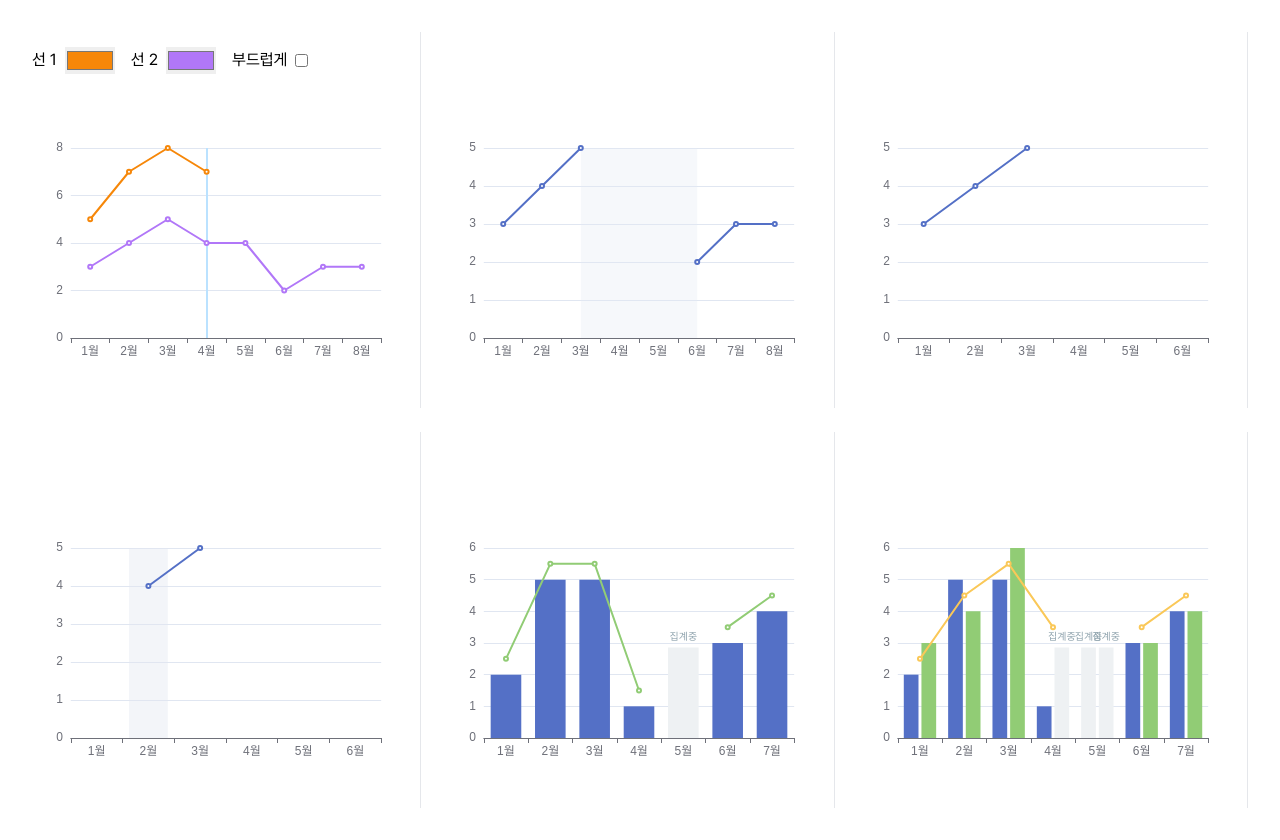
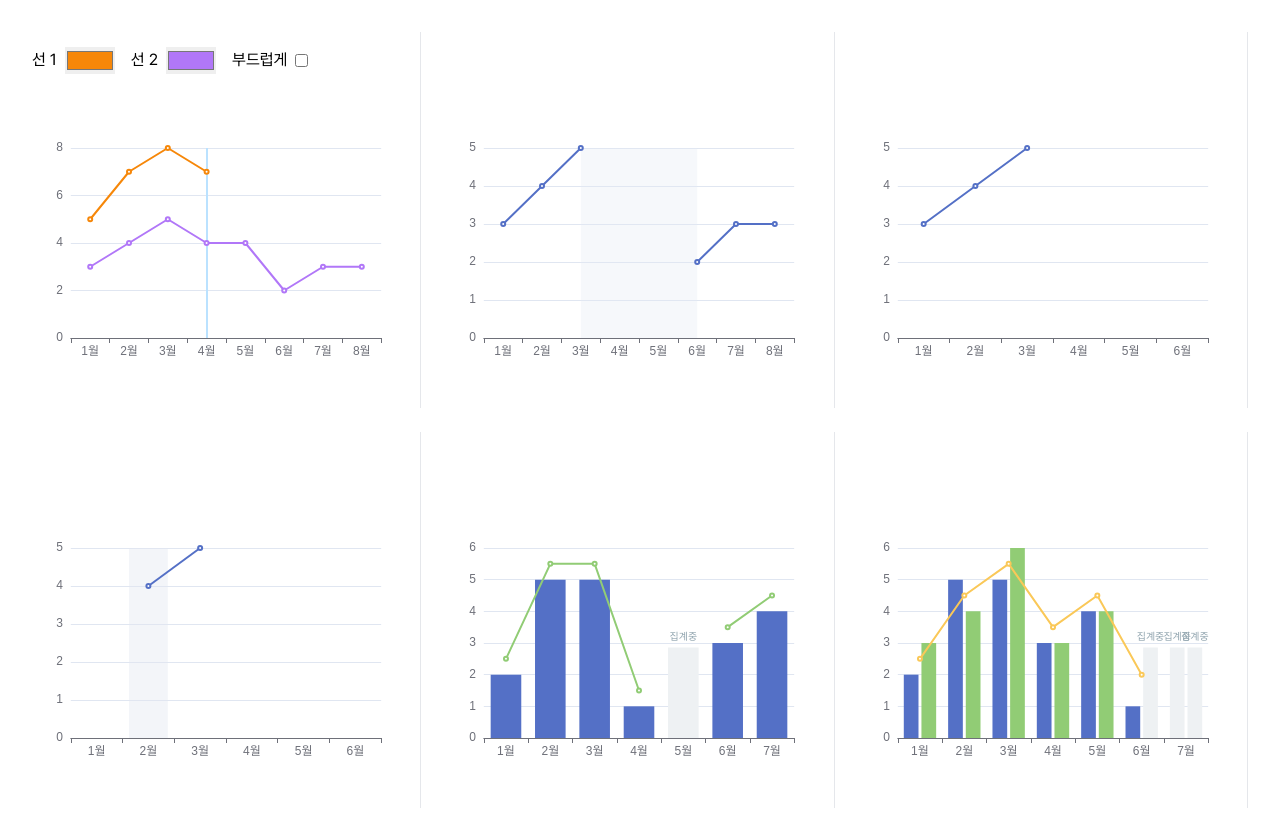
Before and after one commit to PerlPark/echart-playground, a Next.js app: page /presentation in a window 1280 px wide. Built offline with nearby package versions, Linux system fonts and the light colour scheme.

Commit message:
mod: 데이터 수정

```diff
--- a/src/configs/bar2.ts
+++ b/src/configs/bar2.ts
@@ -1,8 +1,8 @@
 import null2집계중 from '@/utils';
 import tooltipConfig from '@/tooltip';
 
-const rawData1 = [2, 5, 5, 1, null, 3, 4];
-const rawData2 = [3, 4, 6, null, null, 3, 4];
+const rawData1 = [2, 5, 5, 3, 4, 1, null];
+const rawData2 = [3, 4, 6, 3, 4, null, null];
 
 const data1 = null2집계중(rawData1);
 const data2 = null2집계중(rawData2);
@@ -33,7 +33,7 @@ const barChartOption2 = ({ isSmooth = false }: any) => ({
       type: 'bar',
     },
     {
-      data: [2.5, 4.5, 5.5, 3.5, null, 3.5, 4.5],
+      data: [2.5, 4.5, 5.5, 3.5, 4.5, 2, null],
       type: 'line',
       smooth: isSmooth,
       zlevel: 1,
```
